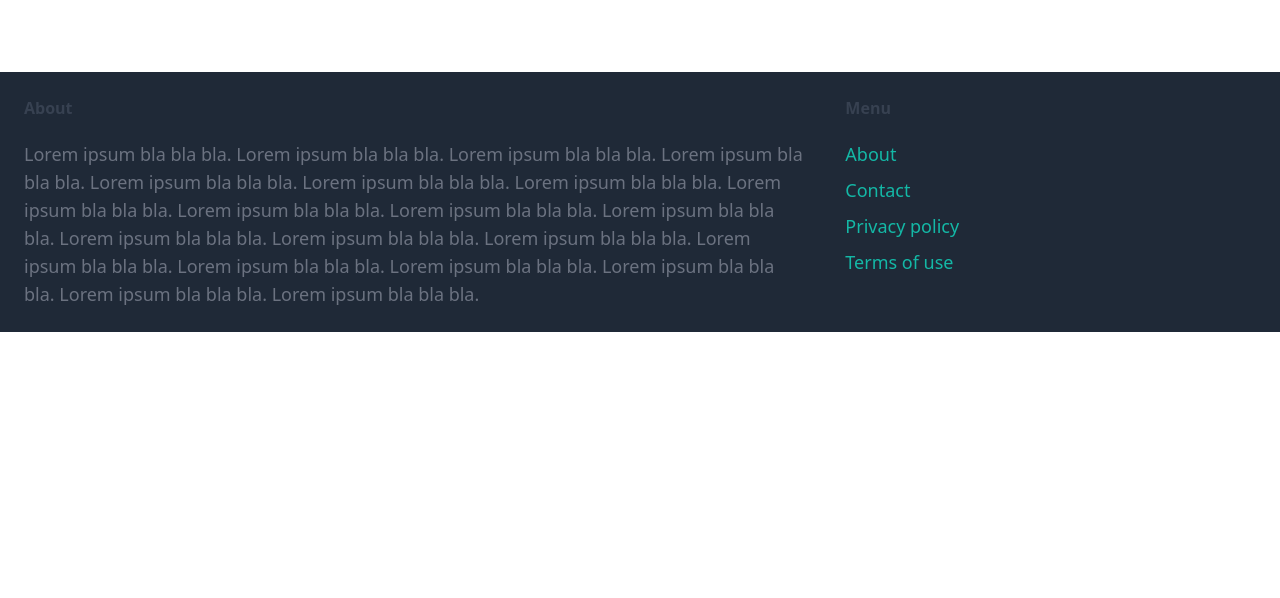
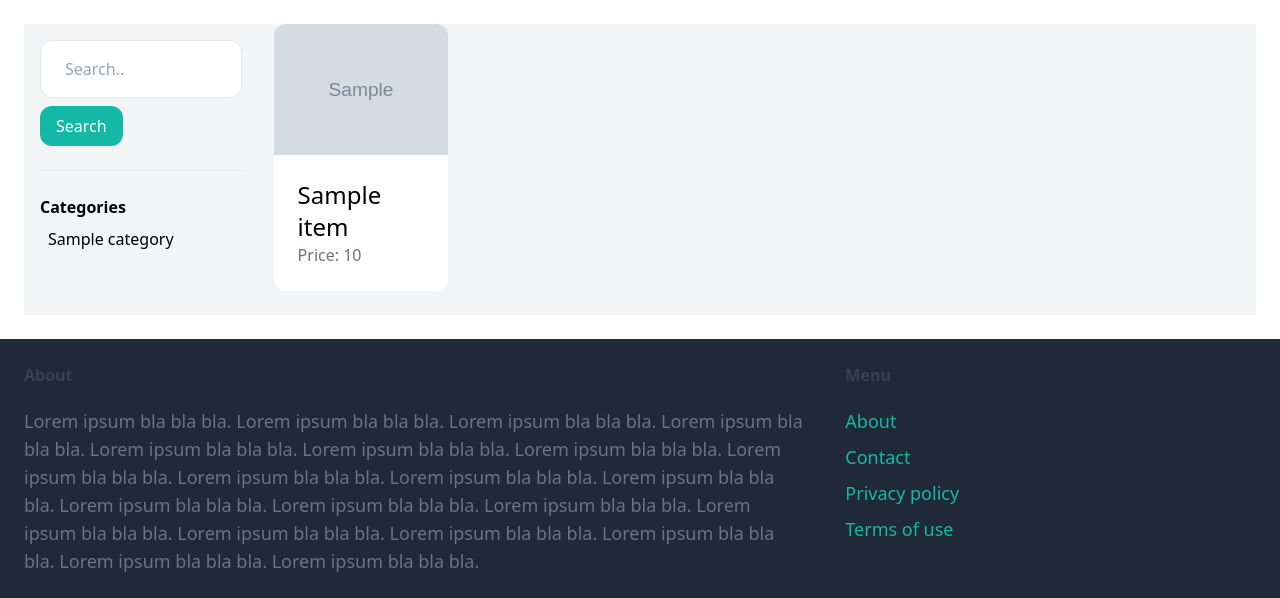
Before and after one commit to mowahdan/Django-ECommerce, a Django app: template djangoEcommerce/item/templates/item/items.html in a window 1280 px wide. Shown: the part 77-675 px from the top of the page. Run offline with Django 3.2, Linux system fonts and the light colour scheme; the template is opened without the code that fills it: most values are stand-ins (such as "Sample title", 1, 10 or a date in 2020); grey boxes marked "Sample" are stand-in pictures; some libraries are stand-ins or nearby versions.

Commit message:
finish search by name or description and filter by category features

```diff
--- a/djangoEcommerce/item/templates/item/items.html
+++ b/djangoEcommerce/item/templates/item/items.html
@@ -3,9 +3,38 @@
 {% block title %}Items{% endblock %}
 
 {% block content %}
-    <div class="pb-6 grid grid-cols-4 gap-4">
-        <div class="col-span-1">
-
+    <div class="pb-6 grid grid-cols-5 gap-4 bg-gray-100">
+        <div class="col-span-1 p-4">
+            <form method="get" action="{% url 'item:items' %}">
+                <input name="query" class="w-full py-4 px-6 border rounded-xl" type="text" vlaue="{{ query }}" placeholder="Search..">
+                <button class="mt-2 py-2 px-4 text-md bg-teal-500 text-white rounded-xl"> Search </button>
+            </form>
+            <hr class="my-6">
+            <p class="font-semibold">Categories</p>
+            <ul>
+                {% for category in categories  %}
+                    <li class="py-2 px-2 rounded-xl {% if category.id == category_id %} bg-gray-200 {% endif %}">
+                        <a href="{% url 'item:items' %}?query={{ query }}&category={{ category.id }}">{{ category.name}}</a>
+                    </li>
+                {% endfor %}
+            </ul>
+        </div>
+        <div class="col-span-3">
+            <div class="grid grid-cols-4 gap-3">
+        {% for item in items  %}
+            <div>
+                <a href="{% url 'item:detail' item.id %}">
+                    <div>
+                        <img src="{{ item.image.url }}" class="rounded-t-xl">
+                    </div>
+                    <div class="p-6 bg-white rounded-b-xl">
+                        <h2 class="text-2xl">{{ item.name }}</h2>
+                        <p class="text-gray-500"> Price: {{ item.price }}</p>
+                    </div>
+                </a>
+            </div>
+        {% endfor %}
+    </div>
         </div>
     </div>
 {% endblock %}
```
Also changed, not shown: djangoEcommerce/item/views.py (+14 -1 lines), djangoEcommerce/db.sqlite3, djangoEcommerce/media/item_images/user-dummy.png (added).
